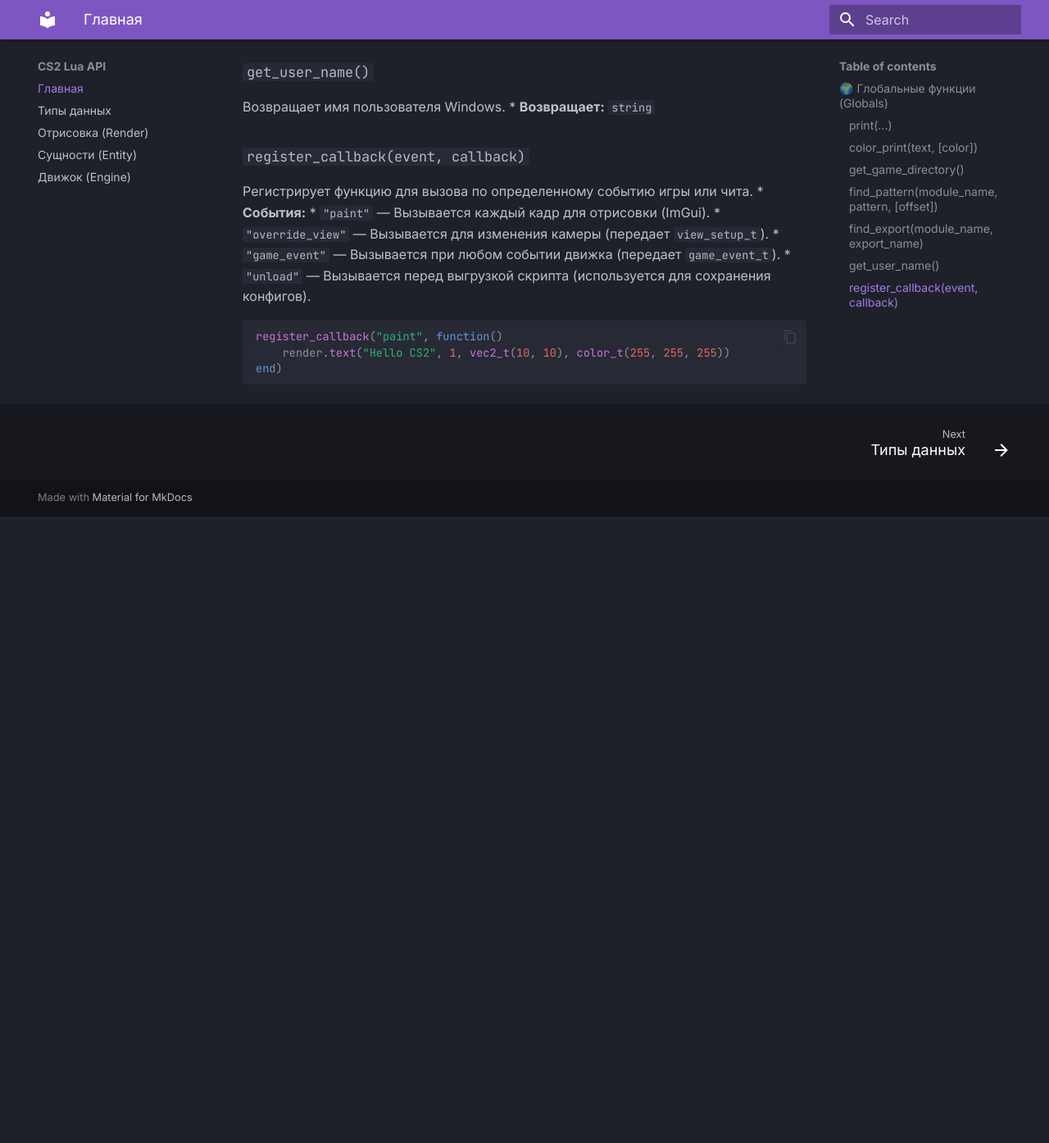
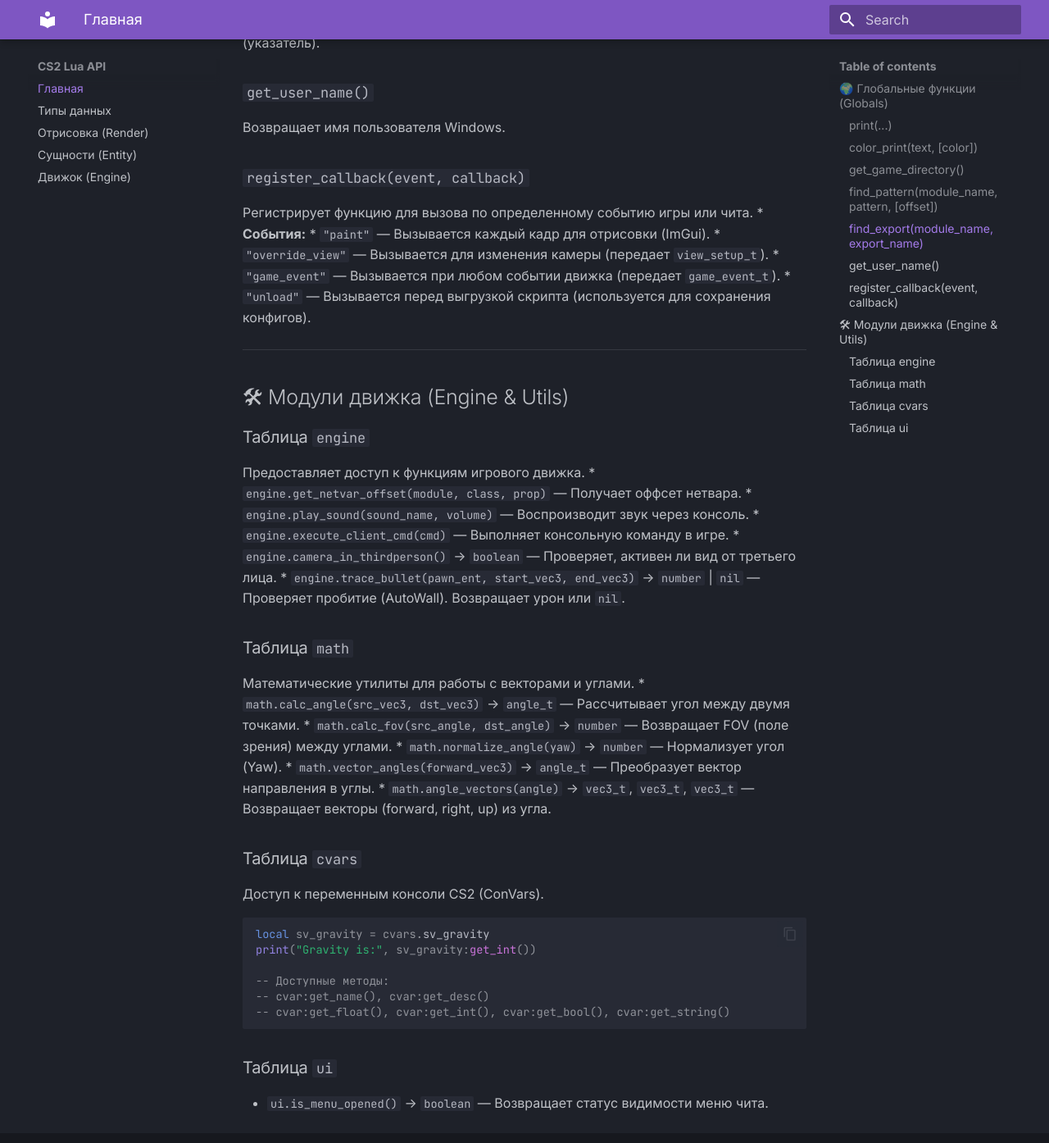
Before and after one commit to hgep5173-rgb/123, an MkDocs documentation site: the page built from docs/index.md, in a window 1280 px wide and 1400 px high, scrolled down 1122 px. Shown: the top 1394 px of the window at 82% size. Built offline with MkDocs 1.6.1 and Material for MkDocs 9.7.7, drawn with Linux system fonts in a browser that asks for light colours; before the commit the page ends 1752 px from its top, so only the background shows below that; some of the changed text lies outside the part shown.

Commit message:
Update index.md

````diff
--- a/docs/index.md
+++ b/docs/index.md
@@ -39,17 +38,44 @@ local ptr = find_pattern("client.dll", "48 8B 0D ? ? ? ? 48 89 7C 24", 0)
 
 ### `get_user_name()`
 Возвращает имя пользователя Windows.
-* **Возвращает:** `string`
 
 ### `register_callback(event, callback)`
 Регистрирует функцию для вызова по определенному событию игры или чита.
-* **События:**
-  * `"paint"` — Вызывается каждый кадр для отрисовки (ImGui).
+* **События:** * `"paint"` — Вызывается каждый кадр для отрисовки (ImGui).
   * `"override_view"` — Вызывается для изменения камеры (передает `view_setup_t`).
   * `"game_event"` — Вызывается при любом событии движка (передает `game_event_t`).
   * `"unload"` — Вызывается перед выгрузкой скрипта (используется для сохранения конфигов).
+
+---
+
+## 🛠 Модули движка (Engine & Utils)
+
+### Таблица `engine`
+Предоставляет доступ к функциям игрового движка.
+* `engine.get_netvar_offset(module, class, prop)` — Получает оффсет нетвара.
+* `engine.play_sound(sound_name, volume)` — Воспроизводит звук через консоль.
+* `engine.execute_client_cmd(cmd)` — Выполняет консольную команду в игре.
+* `engine.camera_in_thirdperson()` -> `boolean` — Проверяет, активен ли вид от третьего лица.
+* `engine.trace_bullet(pawn_ent, start_vec3, end_vec3)` -> `number` | `nil` — Проверяет пробитие (AutoWall). Возвращает урон или `nil`.
+
+### Таблица `math`
+Математические утилиты для работы с векторами и углами.
+* `math.calc_angle(src_vec3, dst_vec3)` -> `angle_t` — Рассчитывает угол между двумя точками.
+* `math.calc_fov(src_angle, dst_angle)` -> `number` — Возвращает FOV (поле зрения) между углами.
+* `math.normalize_angle(yaw)` -> `number` — Нормализует угол (Yaw).
+* `math.vector_angles(forward_vec3)` -> `angle_t` — Преобразует вектор направления в углы.
+* `math.angle_vectors(angle)` -> `vec3_t`, `vec3_t`, `vec3_t` — Возвращает векторы (forward, right, up) из угла.
+
+### Таблица `cvars`
+Доступ к переменным консоли CS2 (ConVars).
 ```lua
-register_callback("paint", function()
-    render.text("Hello CS2", 1, vec2_t(10, 10), color_t(255, 255, 255))
-end)
+local sv_gravity = cvars.sv_gravity
+print("Gravity is:", sv_gravity:get_int())
+
+-- Доступные методы:
+-- cvar:get_name(), cvar:get_desc()
+-- cvar:get_float(), cvar:get_int(), cvar:get_bool(), cvar:get_string()
 ```
+
+### Таблица `ui`
+* `ui.is_menu_opened()` -> `boolean` — Возвращает статус видимости меню чита.
````
Also changed, not shown: other parts of docs/index.md (+1 -2 lines).
